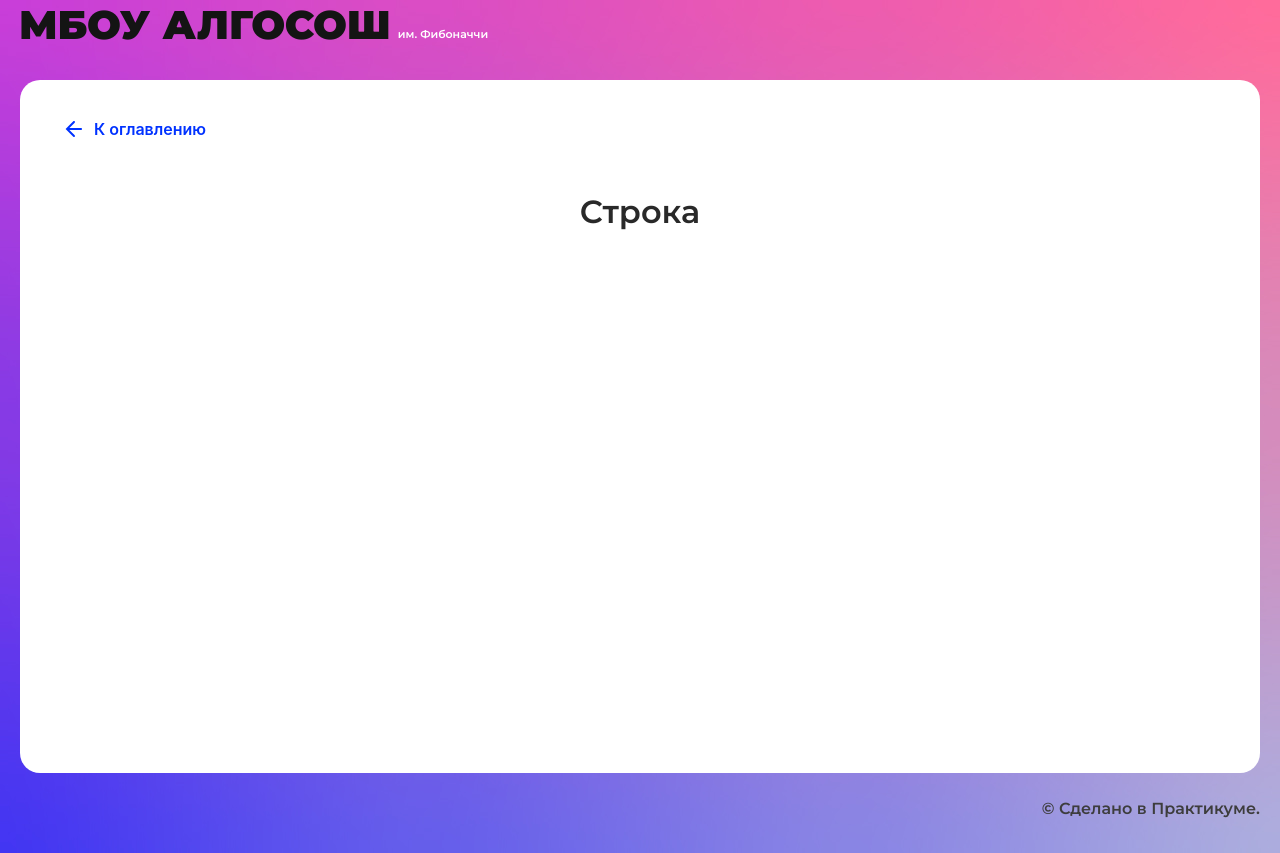
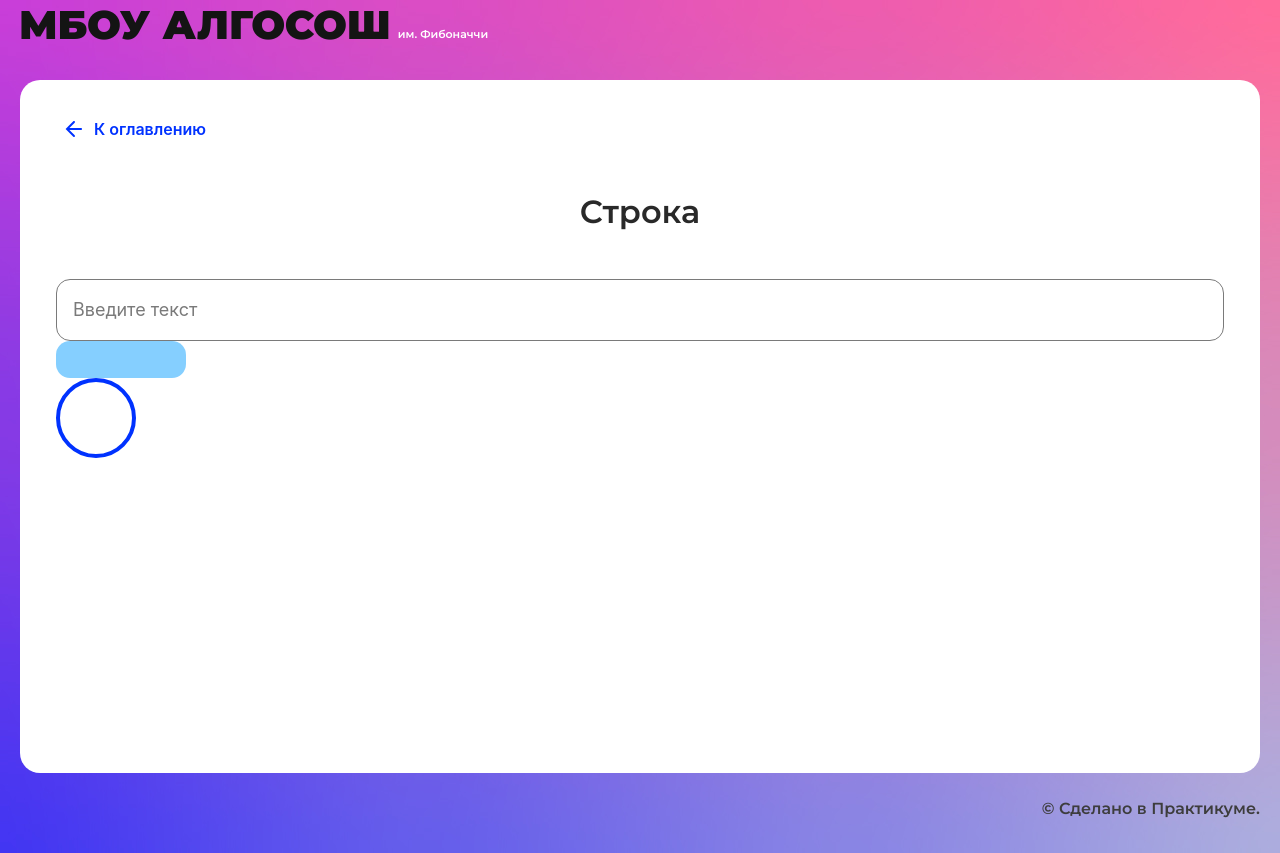
Before and after one commit to dePanique/algososh, a React (Create React App) app: page /recursion in a window 1280 px wide. Built offline with nearby package versions, Linux system fonts and the light colour scheme.

Commit message:
feat: string component

```diff
--- a/src/components/string/string.tsx
+++ b/src/components/string/string.tsx
@@ -1,10 +1,19 @@
 import React from "react";
 import { SolutionLayout } from "../ui/solution-layout/solution-layout";
+import { Input } from "../ui/input/input";
+import { Button } from "../ui/button/button";
+import { Circle } from "../ui/circle/circle";
 
 export const StringComponent: React.FC = () => {
   return (
     <SolutionLayout title="Строка">
-
+      <form className="">
+        <Input />
+        <Button />
+      </form>
+      <div>
+        <Circle />
+      </div>
     </SolutionLayout>
   );
 };
```
Also changed, not shown: src/components/string/string.module.css (added).
